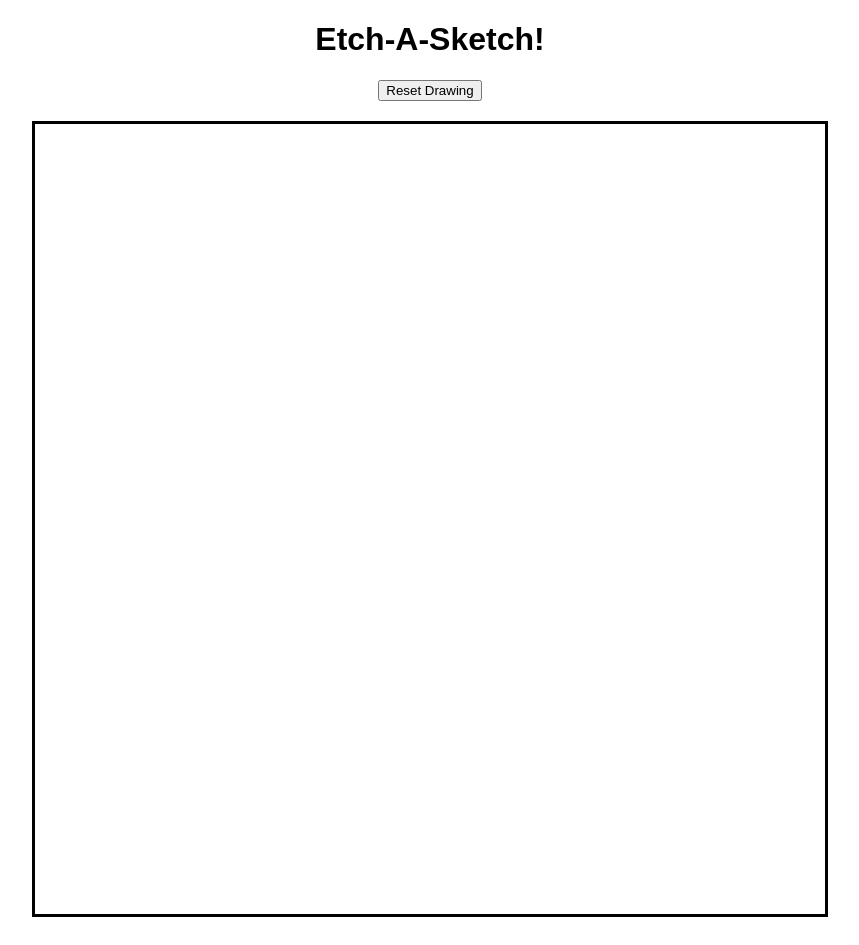
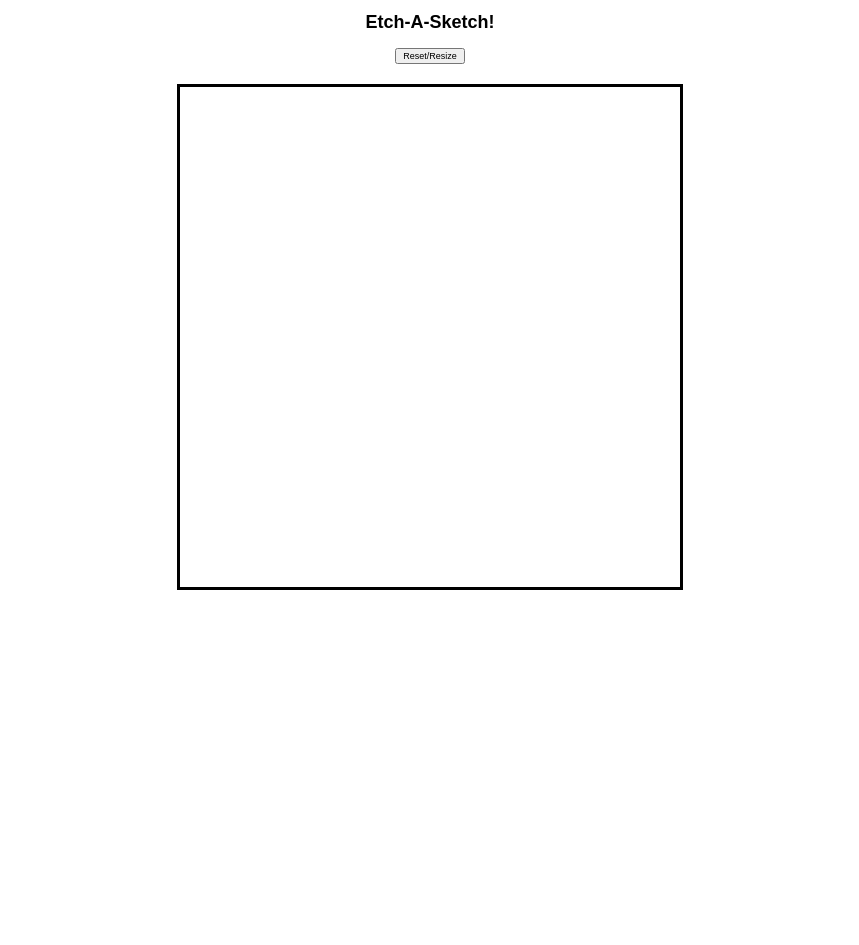
Before and after one commit to wyang342/etch-a-sketch, a plain HTML site: page index.html in a window 1280 px wide. Shown: the whole page, without its empty margins (210-1069 px from the left). After the commit the page ends 800 px from the top, so only its background shows below. Drawn offline with Linux system fonts and the light colour scheme.

Commit message:
changed styling

```diff
--- a/index.html
+++ b/index.html
@@ -10,7 +10,7 @@
 
 <body>
   <h1>Etch-A-Sketch!</h1>
-  <button type="button" id="reset">Reset Drawing</button>
+  <button type="button" id="reset">Reset/Resize</button>
   <div id='box'>
     <div id="container"></div>
   </div>
--- a/script.js
+++ b/script.js
@@ -8,7 +8,7 @@ function initialize(sideLength) {
 function createGrid(num) {
     const container = document.getElementById('container');
 
-    let sideLength = 790 / num;
+    let sideLength = 500 / num;
     console.log(sideLength);
     let templateStyle = "";
 
--- a/styles.css
+++ b/styles.css
@@ -18,3 +18,11 @@ body {
     text-align: center;
     font-family: Chalkduster, Arial, sans-serif;
 }
+
+h1 {
+    font-size: large;
+}
+
+#reset {
+    font-size: xx-small;
+}
```
